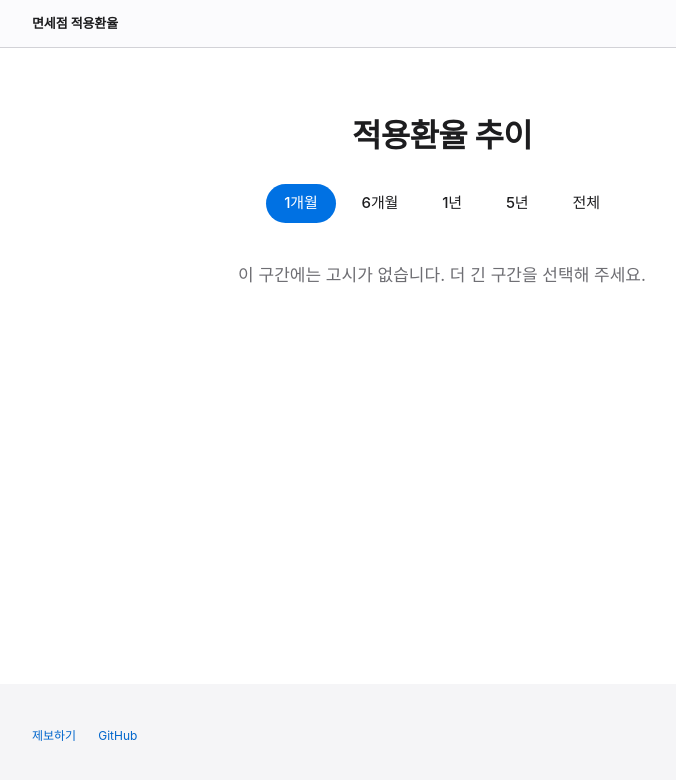
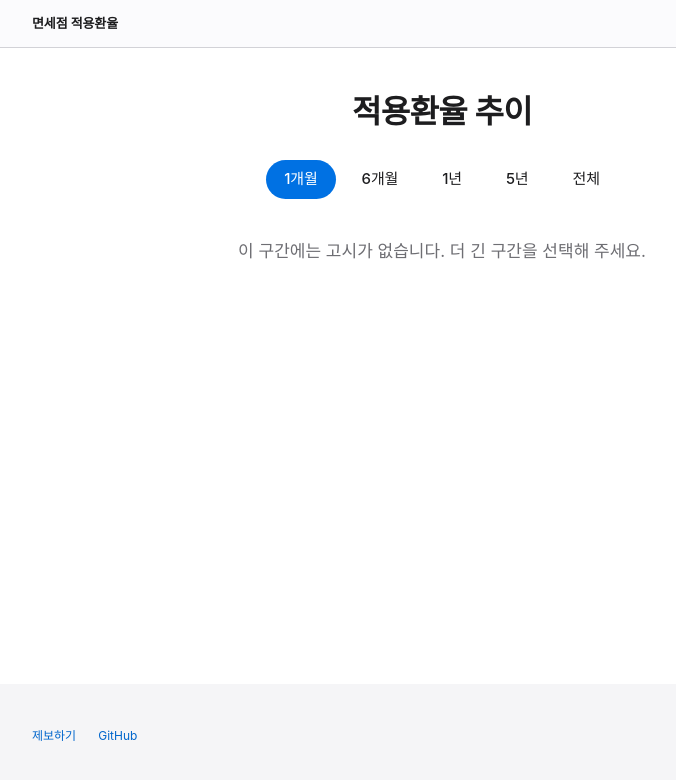
Before and after one commit to jinukkkim/dutyfree-exchange-rate, a React (Vite) app in the folder web/: page / in a window 1280 px wide. Shown: the top 780 px of the page, without its empty margins (198-874 px from the left). Built offline with nearby package versions, Linux system fonts and the light colour scheme.

Commit message:
feat(web): tighten the gap between the rates and the chart
데스크톱 기준 152px → 96px.

```diff
--- a/web/src/components/RateChart.tsx
+++ b/web/src/components/RateChart.tsx
@@ -87,7 +87,7 @@ export default function RateChart({
   // (2017 추석 11일, 2025 추석 8일). 버튼은 남기고 안내만 바꾼다.
   if (visible.length < 2) {
     return (
-      <section className="px-6 py-16 text-center">
+      <section className="px-6 pb-16 pt-10 text-center">
         <ChartHeader days={days} setDays={setDays} />
         <p className="py-10 text-[17px] text-muted">
           이 구간에는 고시가 없습니다. 더 긴 구간을 선택해 주세요.
@@ -142,7 +142,7 @@ export default function RateChart({
   const showToday = futureStart > 0 && days === RANGES[0].days;
 
   return (
-    <section className="px-6 py-16 text-center">
+    <section className="px-6 pb-16 pt-10 text-center">
       <ChartHeader days={days} setDays={setDays} />
 
       <div className="mx-auto mt-8 max-w-page px-6 pb-4">
--- a/web/src/components/TodayTomorrow.tsx
+++ b/web/src/components/TodayTomorrow.tsx
@@ -18,7 +18,7 @@ export default function TodayTomorrow({
   const delta = tomorrowRate ? tomorrowRate.rate - todayRate.rate : null
 
   return (
-    <section className="px-6 pb-20 pt-14 text-center sm:pb-[88px] sm:pt-20">
+    <section className="px-6 pb-10 pt-14 text-center sm:pb-14 sm:pt-20">
       <div className="mx-auto flex max-w-page items-center justify-center gap-4 sm:gap-10">
         <div>
           <div className="text-[15px] tracking-[-0.01em] text-muted sm:text-[17px]">
```
